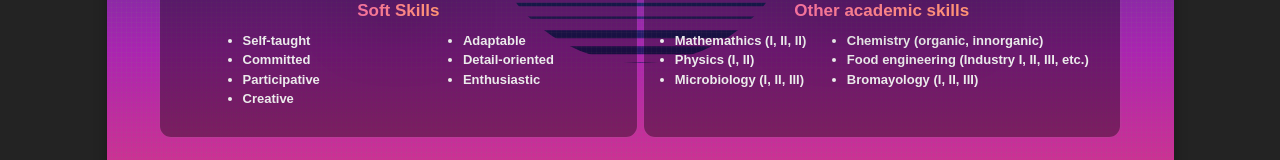
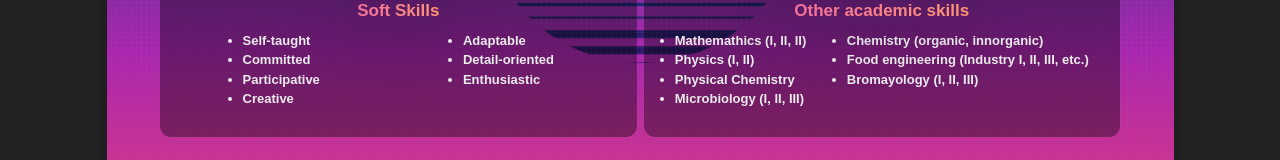
Before and after one commit to dasunheimliche/my-portfolio, a Next.js app: page /skills in a window 1280 px wide. Shown: the part 508-668 px from the top of the page. Built offline with nearby package versions, Linux system fonts and the light colour scheme; no server answers; a web font is replaced by a local one.

Commit message:
pequeños cambios en skils

```diff
--- a/src/pages/skills.tsx
+++ b/src/pages/skills.tsx
@@ -221,6 +221,7 @@ const Skills = ()=> {
                             <ul>
                                 <li>Mathemathics (I, II, II)</li>
                                 <li>Physics (I, II)</li>
+                                <li>Physical Chemistry</li>
                                 <li>Microbiology (I, II, III)</li>
                             </ul>
                             <ul>
@@ -240,7 +241,7 @@ const Skills = ()=> {
                                 <li>Physics (I, II)</li>
                                 <li>Microbiology (I, II, III)</li>
                                 <li>Chemistry (organic, innorganic)</li>
-                                <li>Food engineering (Industry I, II, III, etc.)</li>
+                                <li>Food engineering (Industries I, II, III, etc.)</li>
                                 <li>Bromatology (I, II, III)</li>
                             </ul>
                         </div>
```
